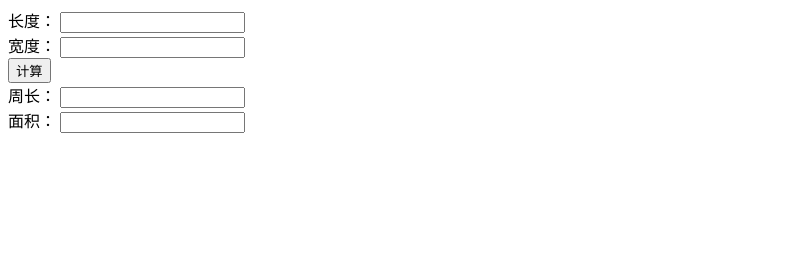
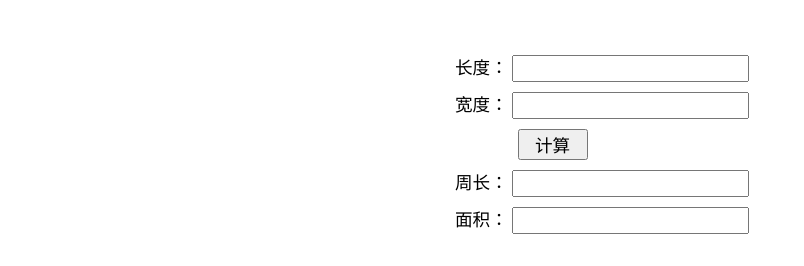
Before and after one commit to pankaiya/rectangle, a website: page index.html in a window 1280 px wide. Shown: the whole page, without its empty margins (0-804 px from the left). Drawn offline with nearby package versions, Linux system fonts and the light colour scheme.

```diff
--- a/index.html
+++ b/index.html
@@ -13,7 +13,7 @@
   <lable>宽度：</lable>
   <input id="width" type="text">
   <br>
-  <input id="btnCal" type="button" value="计算">
+  <input id="btncal" type="button" value="计算">
   <br>
   <lable>周长：</lable>
   <input id="perimeter" type="text">
--- a/rectangle.css
+++ b/rectangle.css
@@ -1,27 +1,20 @@
-<!DOCTYPE html>
-<html lang="en">
-<head>
-  <meta charset="UTF-8">
-  <title>矩形计算器</title>
-</head>
-<body>
-<div class="rectangle">
-  <lable>长度：</lable>
-  <input id="length" type="text">
-  <br>
-  <lable>宽度：</lable>
-  <input id="width" type="text">
-  <br>
-  <input id="btnCal" type="button" value="计算">
-  <br>
-  <lable>周长：</lable>
-  <input id="perimeter" type="text">
-  <br>
-  <lable>面积：</lable>
-  <input id="area" type="text">
-  <br>
-</div>
-<script>src="//apps.bdimg.com/libs/jquery/2.1.4/jquery.min.js"></script>
-<script src="rectangle.js"></script>
-</body>
-</html>
+div{
+  font-size: 1.1em;
+  margin: 50px auto;
+  width: 370px;
+  }
+
+  input, label {
+   font-size: 1em;
+   margin: 5px 0;
+   padding-left: 5px;
+  }
+
+  span {
+   color: red;
+  }
+
+  #btncal{
+    margin-left: 63px;
+    width: 70px;
+  }
--- a/rectangle.js
+++ b/rectangle.js
@@ -1,7 +1,7 @@
 $(function(){
   var $length = $('#length'),
       $width = $('#width'),
-      $btnCal = $('#btnCal'),
+      $btnCal = $('#btncal'),
       $perimeter=$('#perimeter'),
       $area=$('#area');
   $btnCal.click(function(){
```
